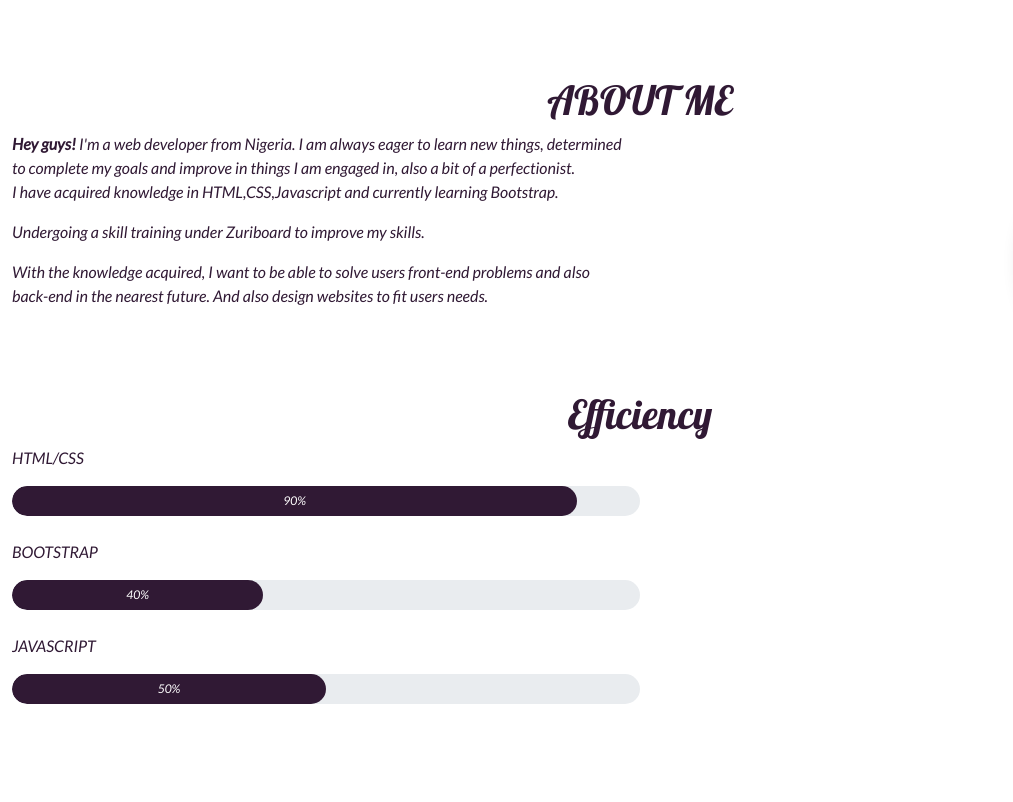
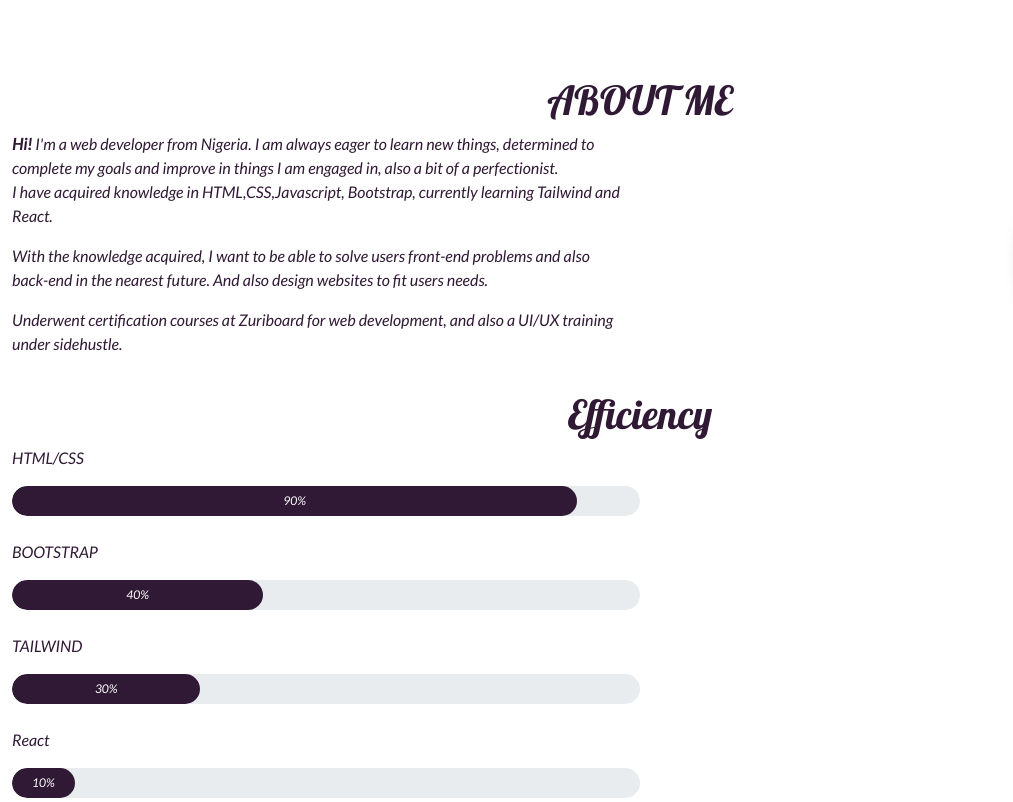
Before and after one commit to jo-esign/myPortfolio, a plain HTML site: page index.html in a window 1280 px wide. Shown: the part 820-1622 px from the top of the page, 0-1013 px from the left. Drawn offline with nearby package versions, Linux system fonts and the light colour scheme; a web font is replaced by a local one.

Commit message:
Update index.html

```diff
--- a/index.html
+++ b/index.html
@@ -77,15 +77,16 @@
                 <div class="row row-cols-sm-2 ">
                   <span>
                     <p class="" style="color:#301934;">
-                      <b>Hey guys!</b> I'm a web developer from Nigeria.
+                      <b>Hi!</b> I'm a web developer from Nigeria.
                       I am always eager to learn new
                       things, determined to complete my goals and improve in things I am engaged in,  also a bit of
                       a perfectionist.
-                      <br>I have acquired knowledge in HTML,CSS,Javascript and currently learning Bootstrap.</p>
-                      <p style="color:#301934;">Undergoing a  skill training under Zuriboard to improve my skills.</p>
+                      <br>I have acquired knowledge in HTML,CSS,Javascript, Bootstrap, currently learning Tailwind and React.</p>
+
                       <p style="color:#301934;">With the knowledge acquired, I want to be able to solve users front-end problems
                       and also back-end in the nearest future. And also design websites to fit users needs.</p>
                     </p>
+                      <p style="color:#301934;">Underwent certification courses at Zuriboard for web development, and also a UI/UX training under sidehustle.</p>
                   </span>
                    <span class="justify-content-center align-items-center">
 
@@ -108,6 +109,16 @@
                    <P>BOOTSTRAP</P>
                    <div class="progress " style="width: 50%; height: 30px; border-radius: 20px;">
                      <div class="progress-bar" style="width:40%; background-color:#301934; border-radius: 20px;">40%</div>
+                    </div>
+                    <br>
+                  <p>TAILWIND</p>
+                   <div class="progress " style="width: 50%; height: 30px; border-radius: 20px;">
+                     <div class="progress-bar" style="width:30%; background-color:#301934; border-radius: 20px;">30%</div>
+                    </div>
+                    <br>
+                   <p>React</p>
+                   <div class="progress " style="width: 50%; height: 30px; border-radius: 20px;">
+                     <div class="progress-bar" style="width:10%; background-color:#301934; border-radius: 20px;">10%</div>
                     </div>
                     <br>
                     <p>JAVASCRIPT</p>
```
